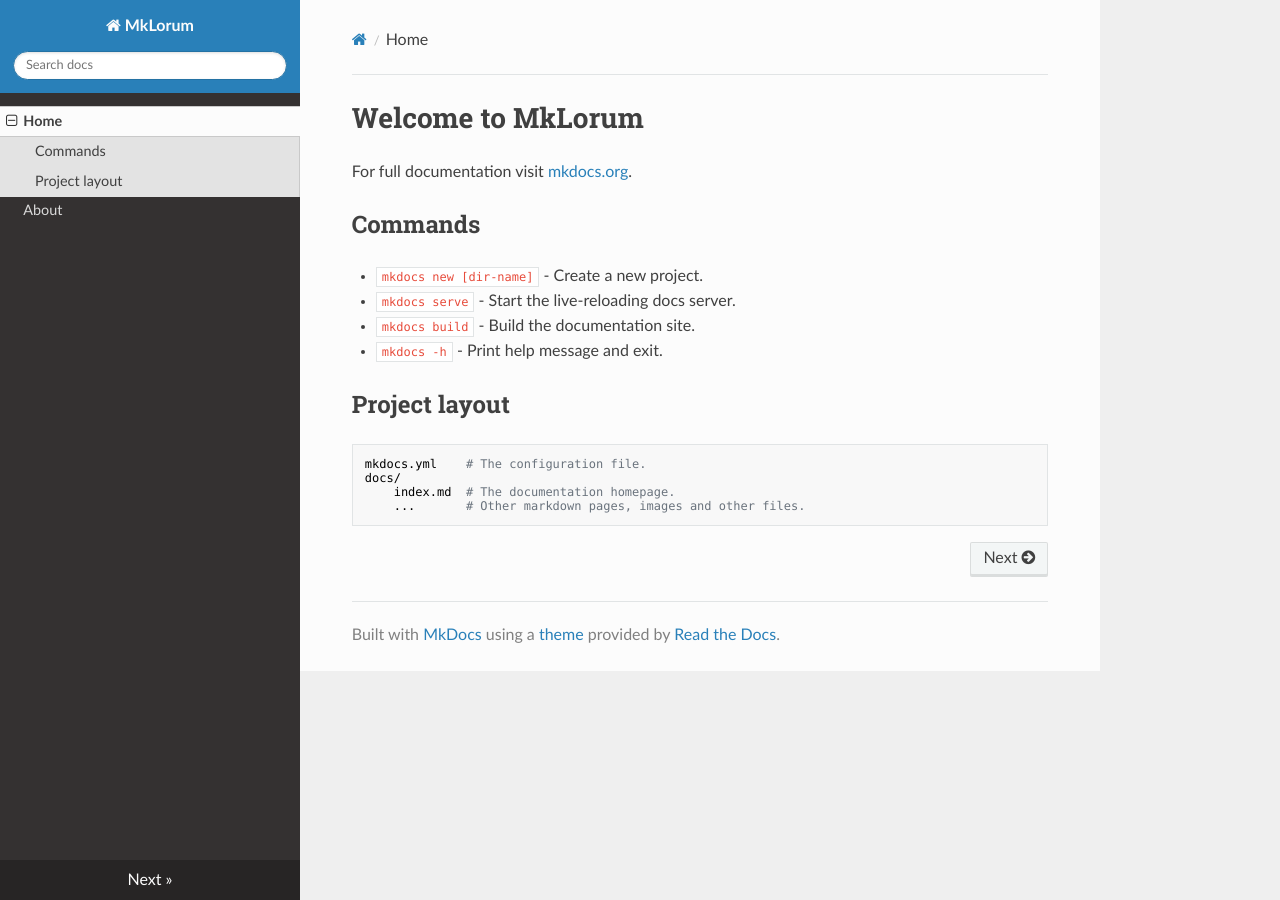
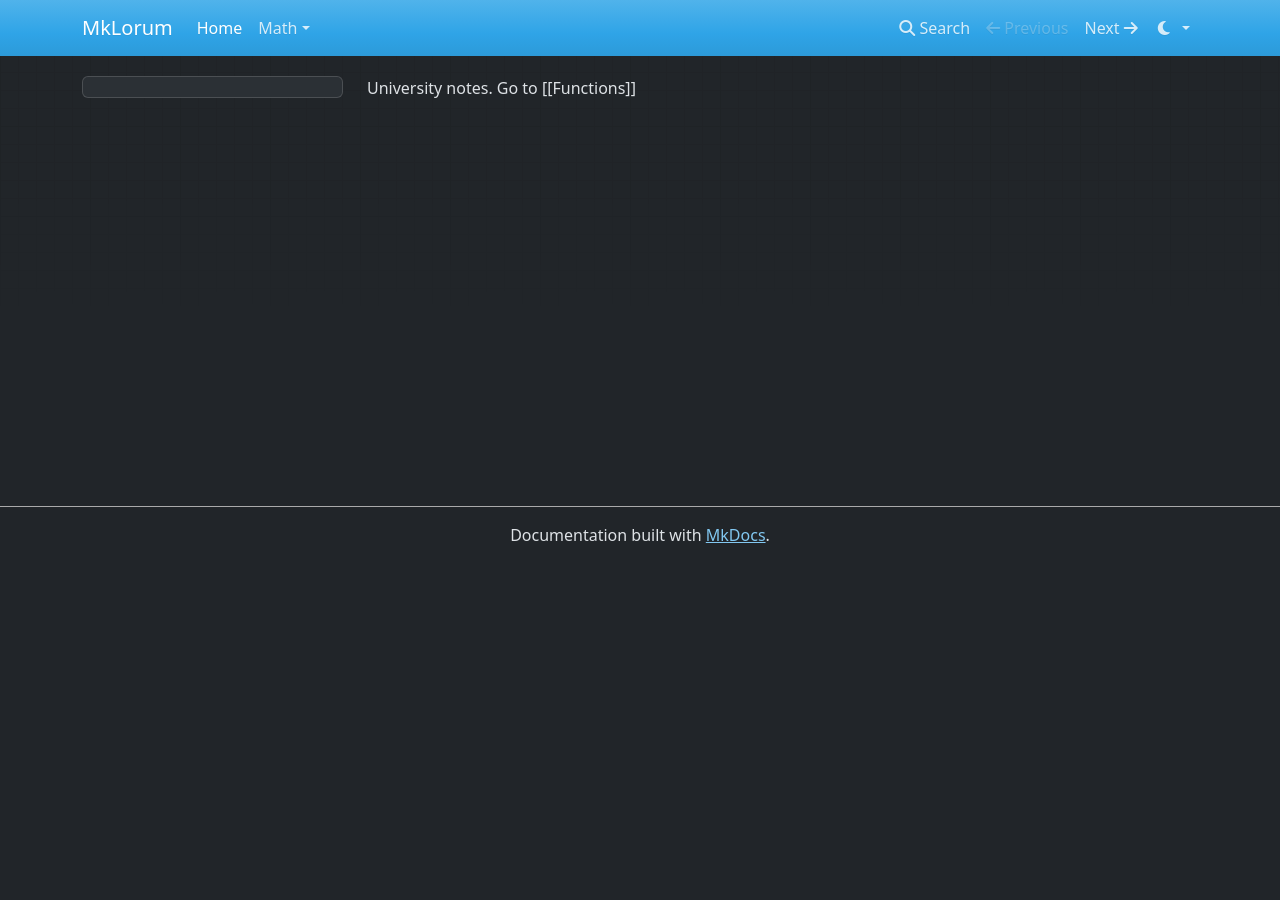
Before and after one commit to glutonium404/UniversityNotes, an MkDocs documentation site: the page built from docs/index.md, in a window 1280 px wide. Built offline with MkDocs 1.6.1, drawn with Linux system fonts in a browser that asks for light colours; nearby versions of some CDN libraries.

Commit message:
Settings up github action? and a bit more

```diff
--- a/docs/index.md
+++ b/docs/index.md
@@ -1,17 +1 @@
-# Welcome to MkLorum
-
-For full documentation visit [mkdocs.org](https://www.mkdocs.org).
-
-## Commands
-
-* `mkdocs new [dir-name]` - Create a new project.
-* `mkdocs serve` - Start the live-reloading docs server.
-* `mkdocs build` - Build the documentation site.
-* `mkdocs -h` - Print help message and exit.
-
-## Project layout
-
-    mkdocs.yml    # The configuration file.
-    docs/
-        index.md  # The documentation homepage.
-        ...       # Other markdown pages, images and other files.
+University notes. Go to [[Functions]]
--- a/mkdocs.yml
+++ b/mkdocs.yml
@@ -1,6 +1,8 @@
 site_name: MkLorum
-nav:
-  - Home: index.md
-  - About: about.md
-theme: readthedocs
-color_mode: dark
+
+theme:
+  name: mkdocs
+  color_mode: dark
+  user_color_mode_toggle: true
+  features:
+    - content.code.copy
```
Also changed, not shown: docs/Math/Functions.md (added, +45 -0 lines), docs/about.md (deleted, +0 -60 lines), 3 other files.
